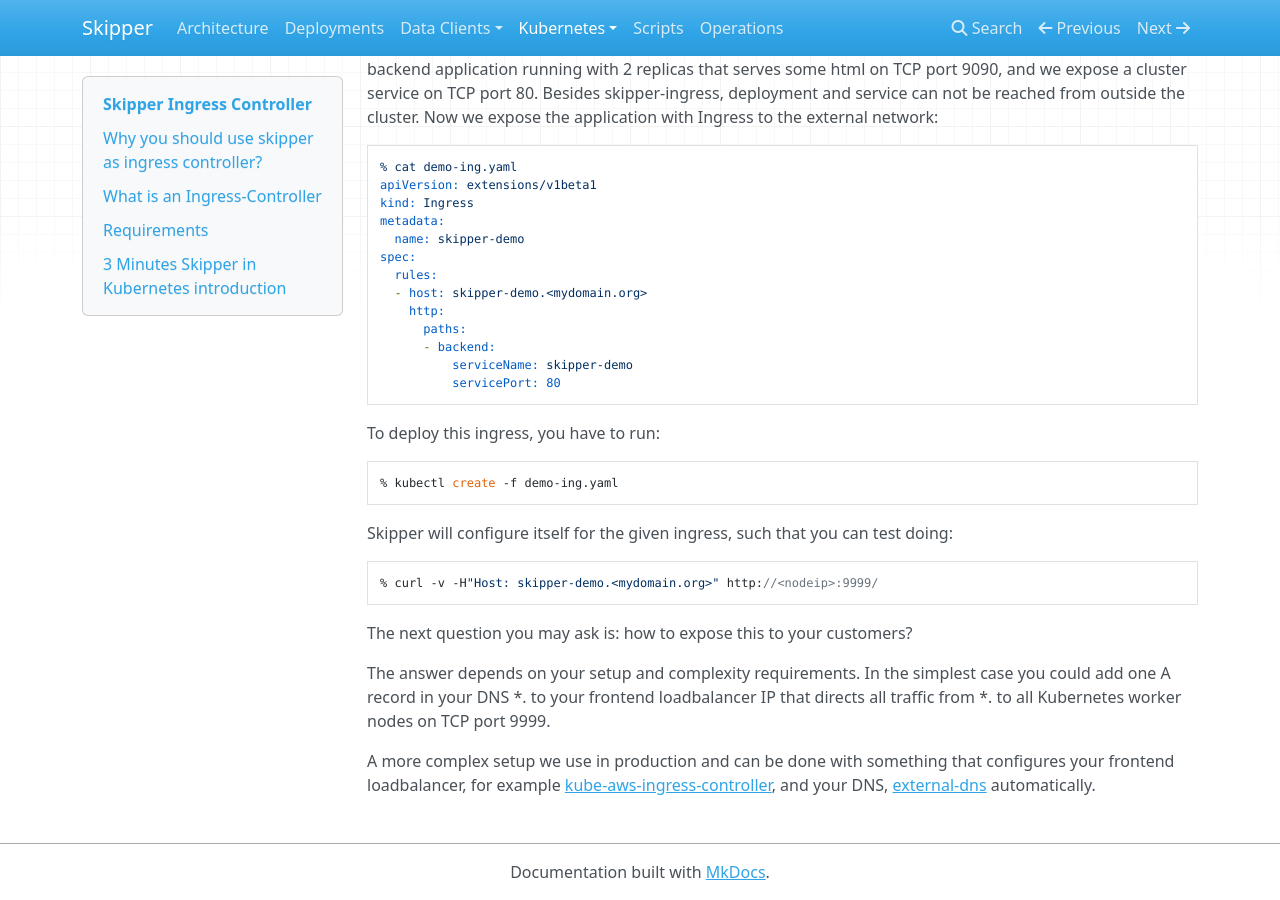
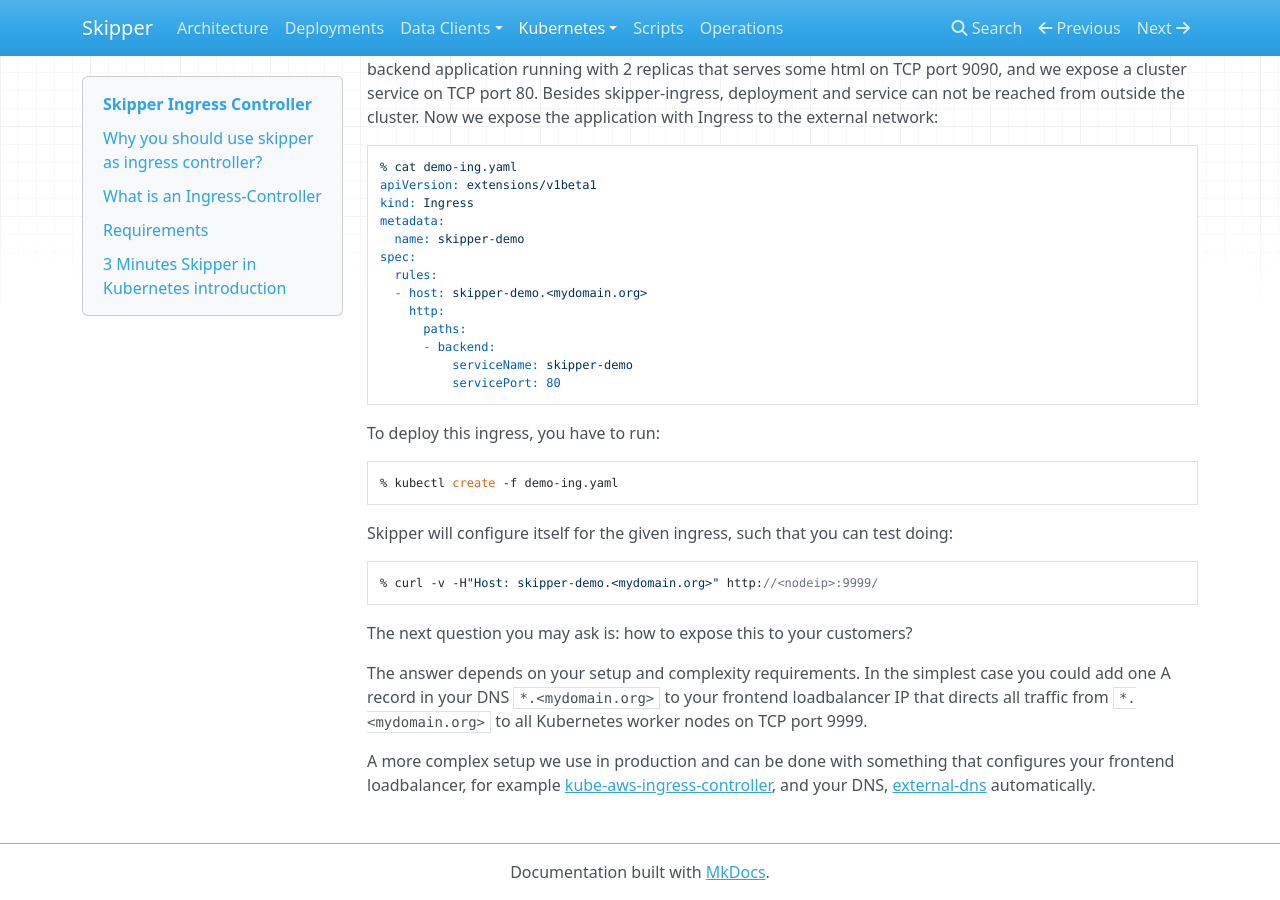
Before and after one commit to zalando/skipper, an MkDocs documentation site: the page built from docs/kubernetes/ingress-controller.md, in a window 1280 px wide and 900 px high, scrolled down 3283 px. Built offline with MkDocs 1.6.1, drawn with Linux system fonts in a browser that asks for light colours; nearby versions of some CDN libraries; old or Windows-style settings are respelled for this version of MkDocs.

Commit message:
fix formating of *.<mydomain.org>

```diff
--- a/docs/kubernetes/ingress-controller.md
+++ b/docs/kubernetes/ingress-controller.md
@@ -211,8 +211,8 @@
 The next question you may ask is: how to expose this to your customers?
 
 The answer depends on your setup and complexity requirements. In the
-simplest case you could add one A record in your DNS *.<mydomain.org>
-to your frontend loadbalancer IP that directs all traffic from *.<mydomain.org>
+simplest case you could add one A record in your DNS `*.<mydomain.org>`
+to your frontend loadbalancer IP that directs all traffic from `*.<mydomain.org>`
 to all Kubernetes worker nodes on TCP port 9999.
 
 A more complex setup we use in production and can be done with
```
